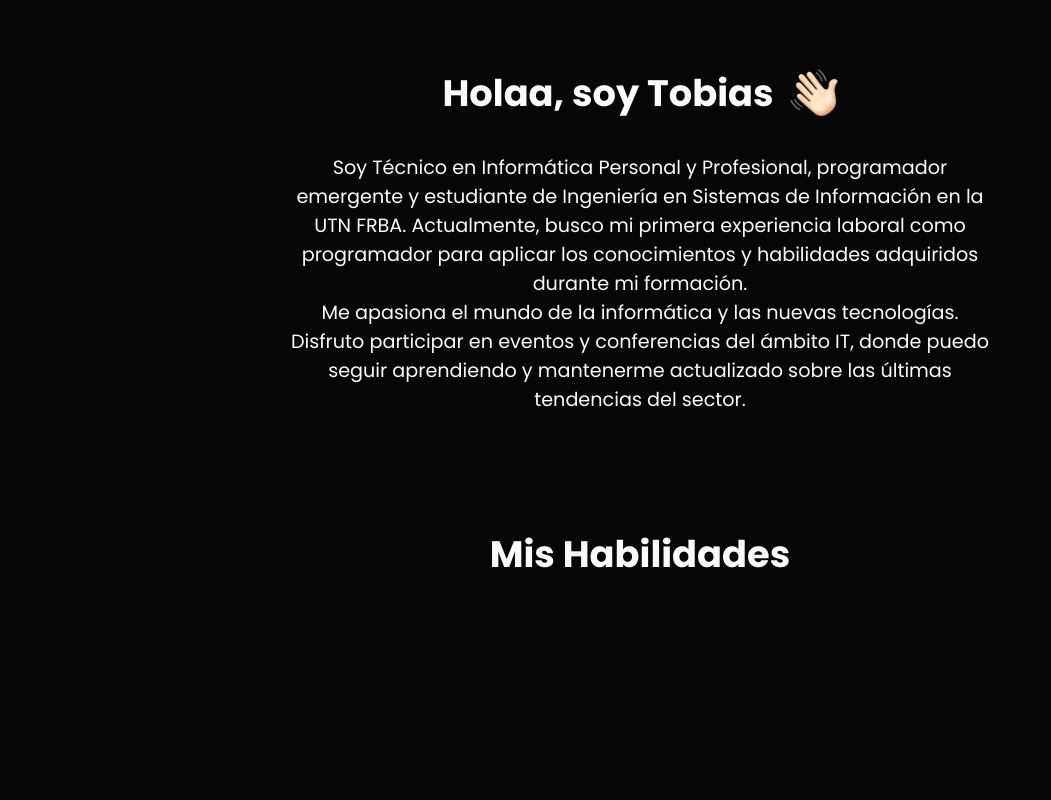
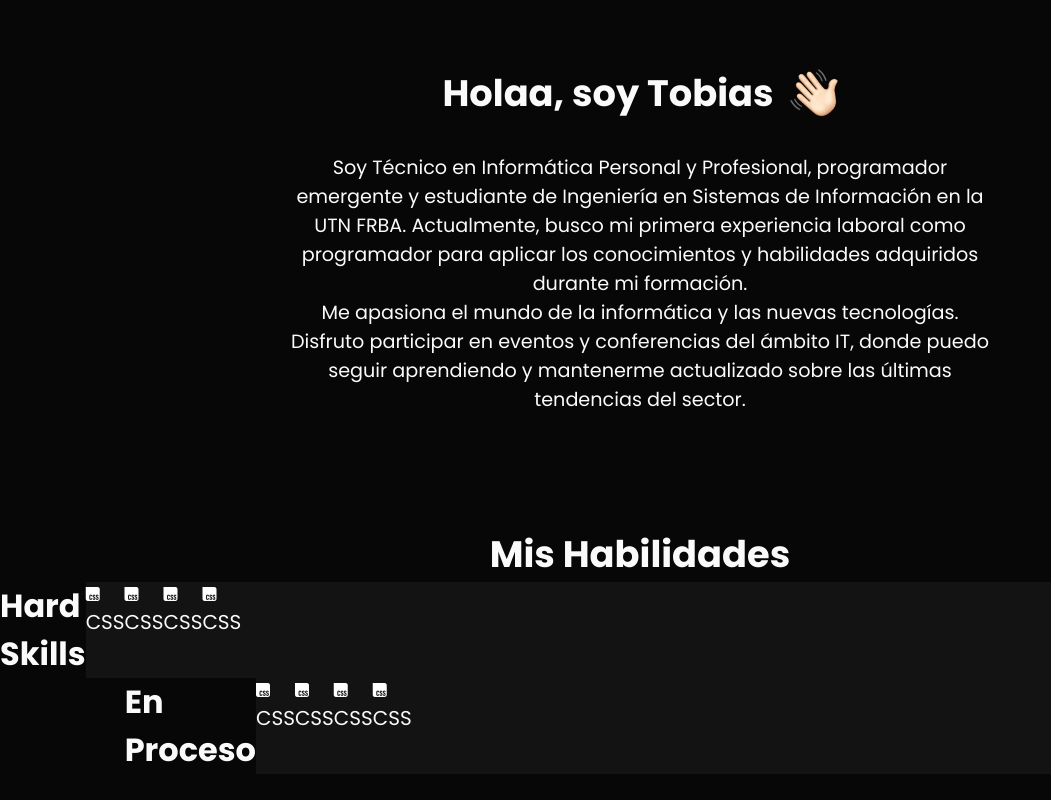
Before and after one commit to TobiasLivetti/portafolio, a plain HTML site: page index.html in a window 1280 px wide. Shown: the part 623-1423 px from the top of the page, without its empty margins (0-1051 px from the left). Before the commit the page ends 1253 px from the top, so only its background shows below. Drawn offline with Linux system fonts and the light colour scheme.

Commit message:
update habilidades

```diff
--- a/index.html
+++ b/index.html
@@ -5,6 +5,8 @@
     <meta name="viewport" content="width=device-width, initial-scale=1.0">
     <title>Portafolio</title>
     <link rel="stylesheet" href="style.css">
+    <link rel="icon" href="media/favicon.png">
+    <script src="https://kit.fontawesome.com/48b475c2bb.js" crossorigin="anonymous"></script>
 </head>
 <body>
     <header>
@@ -50,12 +52,64 @@
                     <br>
                     Me apasiona el mundo de la informática y las nuevas tecnologías. Disfruto participar en eventos y conferencias del ámbito IT, donde puedo seguir aprendiendo y mantenerme actualizado sobre las últimas tendencias del sector.                </p>
             </article>
+        </div>
             <article class="habilidades">
                 <div class="title">
                     <h2>Mis Habilidades</h2>
                 </div>
+
+                <!-- <ul class="hard-skills">
+                    <li><i class="fa-brands fa-css" style="color: #ffffff;"></i>
+                        <p>CSS</p></li>
+                    <li><i class="fa-brands fa-css" style="color: #ffffff;"></i>
+                        <p>CSS</p></li>
+                    <li><i class="fa-brands fa-css" style="color: #ffffff;"></i>
+                        <p>CSS</p></li>
+                    <li><i class="fa-brands fa-css" style="color: #ffffff;"></i>
+                        <p>CSS</p></li>
+                </ul>
+
+                <ul class="study">
+                    <li><i class="fa-brands fa-css" style="color: #ffffff;"></i>
+                        <p>CSS</p></li>
+                    <li><i class="fa-brands fa-css" style="color: #ffffff;"></i>
+                        <p>CSS</p></li>
+                    <li><i class="fa-brands fa-css" style="color: #ffffff;"></i>
+                        <p>CSS</p></li>
+                    <li><i class="fa-brands fa-css" style="color: #ffffff;"></i>
+                        <p>CSS</p></li>
+
+                </ul> -->
+
+                <div class="hard-skills">
+                    <h3>Hard<br>Skills</h3>
+                    <ul>
+                        <li><i class="fa-brands fa-css" style="color: #ffffff;"></i>
+                            <p>CSS</p></li>
+                        <li><i class="fa-brands fa-css" style="color: #ffffff;"></i>
+                            <p>CSS</p></li>
+                        <li><i class="fa-brands fa-css" style="color: #ffffff;"></i>
+                            <p>CSS</p></li>
+                        <li><i class="fa-brands fa-css" style="color: #ffffff;"></i>
+                            <p>CSS</p></li>
+                    </ul>
+                </div>
+
+                <div class="study">
+                    <h3>En<br>Proceso</h3>
+                    <ul>
+                        <li><i class="fa-brands fa-css" style="color: #ffffff;"></i>
+                            <p>CSS</p></li>
+                        <li><i class="fa-brands fa-css" style="color: #ffffff;"></i>
+                            <p>CSS</p></li>
+                        <li><i class="fa-brands fa-css" style="color: #ffffff;"></i>
+                            <p>CSS</p></li>
+                        <li><i class="fa-brands fa-css" style="color: #ffffff;"></i>
+                            <p>CSS</p></li>
+
+                    </ul>
+                </div>
             </article>
-        </div>
     </section>
 
     <section id="proyectos">
--- a/style.css
+++ b/style.css
@@ -217,3 +217,27 @@ header .container .logos:hover .logoHover {
   margin: 2rem auto;
   text-align: center;
 }
+
+/* #sobre-mi .habilidades .hard-skills, #sobre-mi .habilidades .study{
+  background-color: var(--clr-dark);
+  width: 80vw;
+  display: flex;
+  flex-direction: row;
+} */
+
+#sobre-mi .habilidades .hard-skills{
+  display: flex;
+  justify-content: left;
+}
+
+#sobre-mi .habilidades .study{
+  display: flex;
+  justify-content: end;
+}
+
+#sobre-mi .habilidades ul{
+  background-color: var(--clr-dark);
+  display: flex;
+  flex-direction: row;
+  width: 80vw;
+}
```
